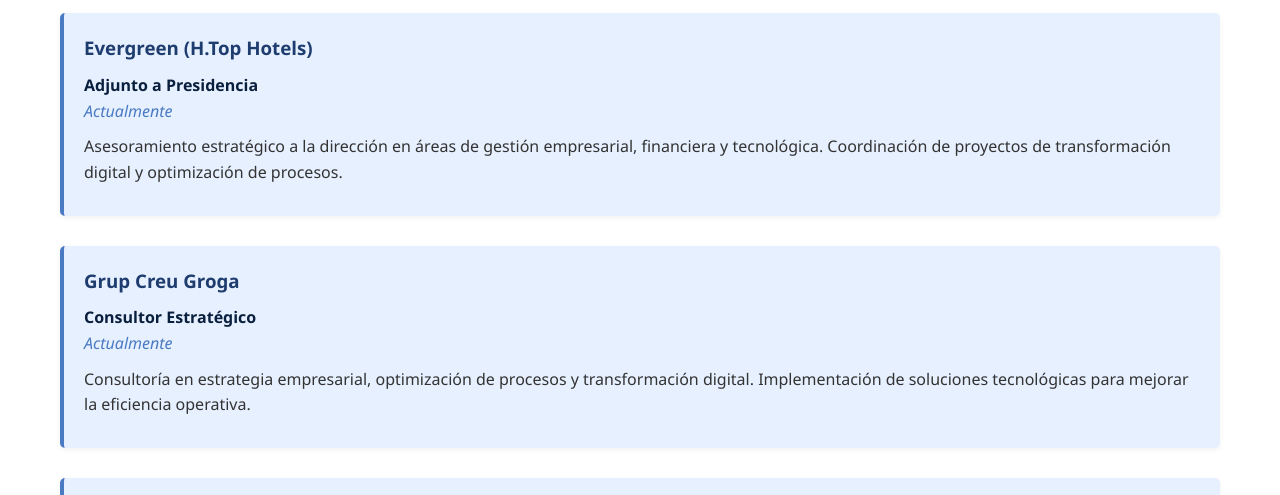
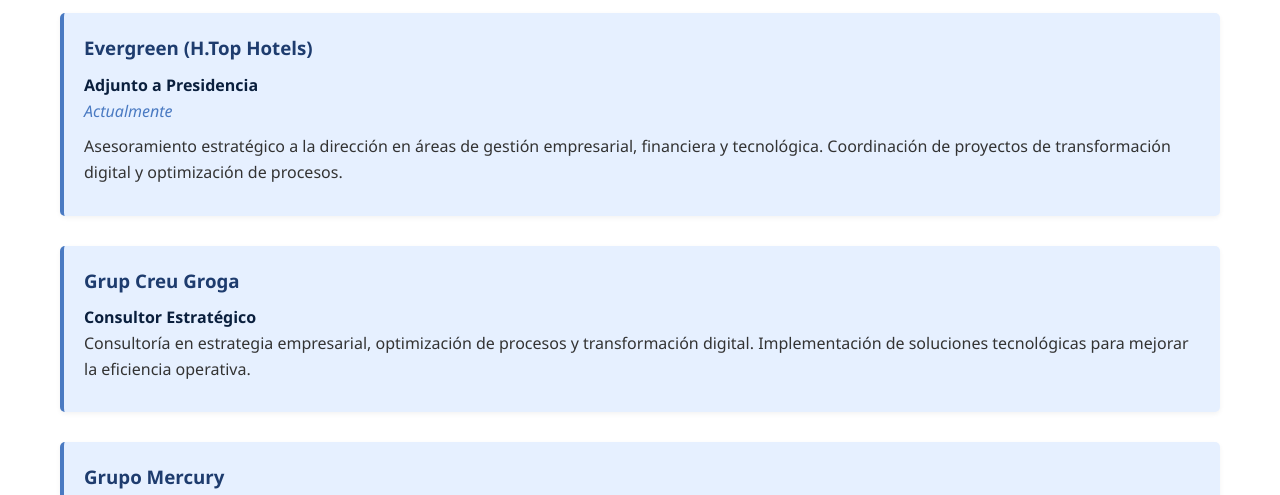
Before and after one commit to joaquimgambin/joaquimgambin.github.io, a plain HTML site: page experiencia.html in a window 1280 px wide. Shown: the part 296-791 px from the top of the page. Drawn offline with Linux system fonts and the light colour scheme.

Commit message:
Update experiencia.html

```diff
--- a/experiencia.html
+++ b/experiencia.html
@@ -210,7 +210,6 @@
             <div class="experience-item current-position">
                 <h3>Grup Creu Groga</h3>
                 <span class="position">Consultor Estratégico</span>
-                <span class="period">Actualmente</span>
                 <p>Consultoría en estrategia empresarial, optimización de procesos y transformación digital. Implementación de soluciones tecnológicas para mejorar la eficiencia operativa.</p>
             </div>
 
```
